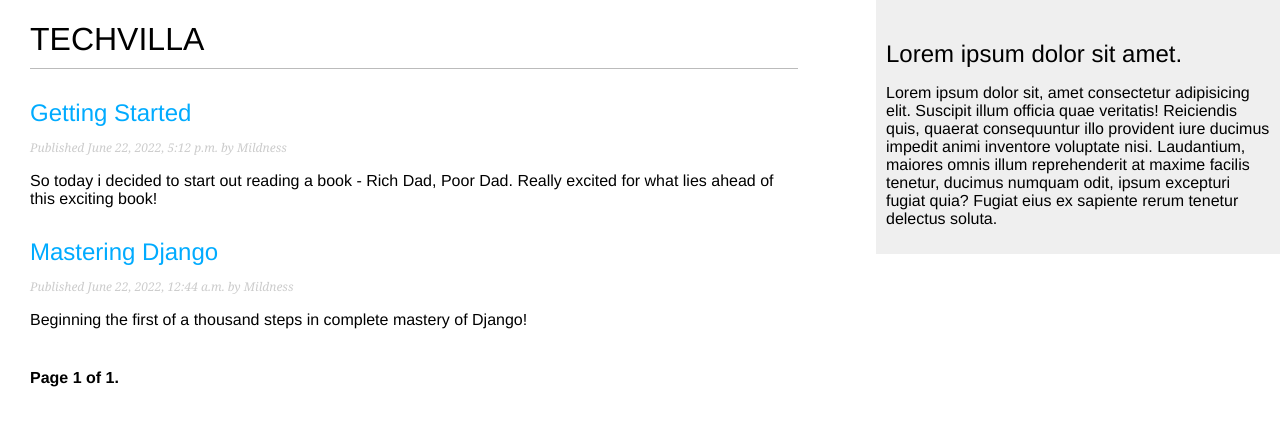
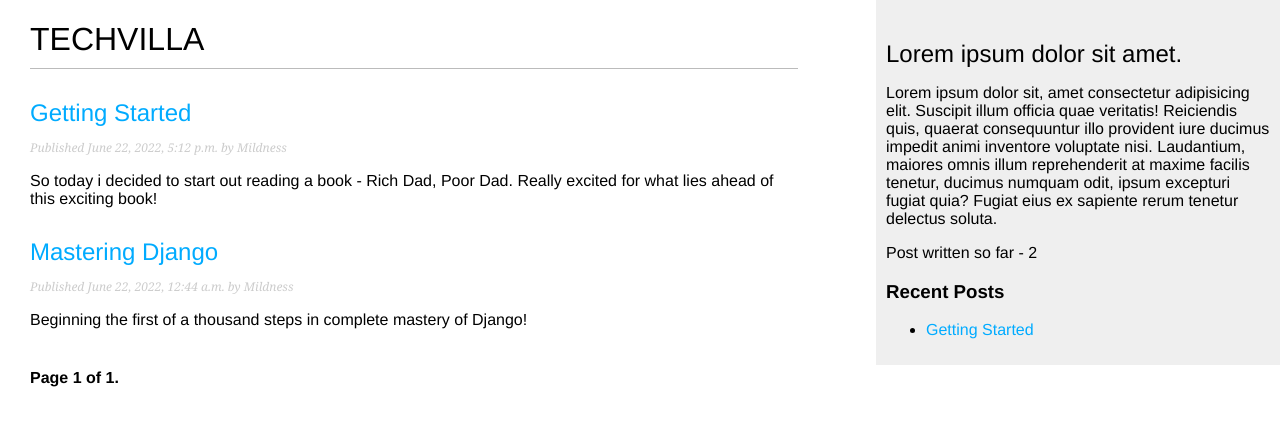
Before and after one commit to Mildness10/blog-app, a Django app: page / in a window 1280 px wide. Shown: the top 426 px of the page. Run offline with Django 4.2, Linux system fonts and the light colour scheme; data comes from the database, SQL or seed files in the repository; both versions use the stored data as it was after the commit; parts of the project's set-up code (start-up, migrations or seed data) failed here and were passed over.

Commit message:
added custom template tags for recent posts

```diff
--- a/blog/models.py
+++ b/blog/models.py
@@ -4,6 +4,7 @@ from django.db import models
 from django.utils import timezone
 from django.urls import reverse
 from django.contrib.auth.models import User
+from taggit.managers import TaggableManager
 
 
 class PublishedManager(models.Manager):
@@ -25,6 +26,7 @@ class Post(models.Model):
     status = models.CharField(max_length=10, choices=STATUS_CHOICES, default='draft')
     posts = models.Manager()
     published = PublishedManager()
+    tags = TaggableManager()
 
     class Meta:
         ordering = ('-publish',)
--- /dev/null
+++ b/blog/templatetags/blog_tags.py
@@ -0,0 +1,23 @@
+from atexit import register
+from itertools import count
+from django import template
+from ..models import Post
+from django.db.models import Count
+
+
+register = template.Library()
+
+@register.simple_tag
+def total_posts():
+    return Post.published.count()
+
+@register.inclusion_tag('latest_posts.html')
+def show_latest_posts(count=5):
+    latest_posts = Post.published.order_by('-publish')[:count]
+    return {'latest_posts':latest_posts}
+
+@register.simple_tag
+def post_with_most_comments(count=5):
+    return Post.published.annotate(
+        total_comments=Count('comments')
+    ).order_by('-total_comments')[:count]
--- a/blog/views.py
+++ b/blog/views.py
@@ -14,6 +14,7 @@ class PostListView(ListView):
 
     def get_queryset(self):
         return Post.published.all()
+
 
 
 # class PostDetailView(DetailView):
--- a/my_blog/settings.py
+++ b/my_blog/settings.py
@@ -38,7 +38,9 @@ INSTALLED_APPS = [
     'django.contrib.sessions',
     'django.contrib.messages',
     'django.contrib.staticfiles',
+    'taggit',
     'blog.apps.BlogConfig',
+
 ]
 
 MIDDLEWARE = [
--- a/templates/base.html
+++ b/templates/base.html
@@ -1,4 +1,5 @@
 {% load static %}
+{% load blog_tags %}
 <!DOCTYPE html>
 <html lang="en">
 <head>
@@ -17,6 +18,9 @@
     <div id="sidebar">
         <h2>Lorem ipsum dolor sit amet.</h2>
         <p>Lorem ipsum dolor sit, amet consectetur adipisicing elit. Suscipit illum officia quae veritatis! Reiciendis quis, quaerat consequuntur illo provident iure ducimus impedit animi inventore voluptate nisi. Laudantium, maiores omnis illum reprehenderit at maxime facilis tenetur, ducimus numquam odit, ipsum excepturi fugiat quia? Fugiat eius ex sapiente rerum tenetur delectus soluta.</p>
+        <p>Post written so far - {% total_posts %}</p>
+        <h3>Recent Posts</h3>
+        {% show_latest_posts 1 %}
     </div>
 </body>
 </html>
--- /dev/null
+++ b/templates/latest_posts.html
@@ -0,0 +1,7 @@
+<ul>
+    {% for post in latest_posts %}
+        <li>
+            <a href="{{ post.get_absolute_url }}">{{ post.title }}</a>
+        </li>
+    {% endfor %}
+</ul>
--- a/templates/list.html
+++ b/templates/list.html
@@ -1,6 +1,9 @@
 {% extends 'base.html' %}
 
-{% block title %}Consectetur adipisicing elit. Saepe, autem! {% endblock title %}
+{% block title %}Consectetur adipisicing elit. Saepe, autem!
+{% endblock title %}
+
+
 
 {% block content %}
 <h1>TECHVILLA</h1>
```
Also changed, not shown: blog/migrations/0004_post_tags.py (added), blog/templatetags/__init__.py (added), db.sqlite3, 2 other files.
